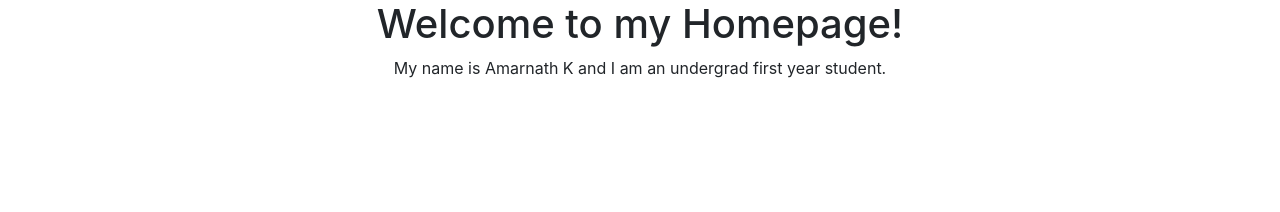
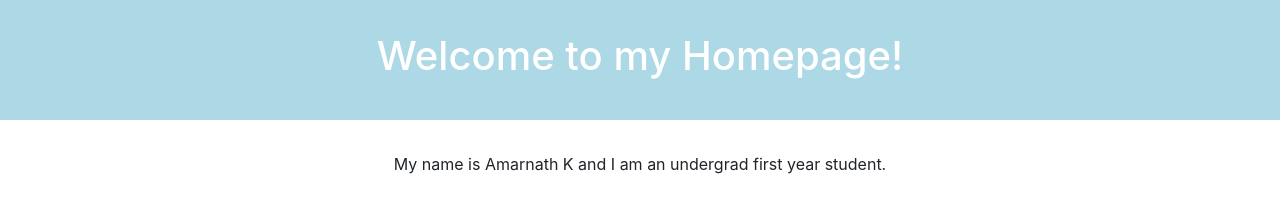
Before and after one commit to Amar-2003/Homepage, a plain HTML site: page index.html in a window 1280 px wide. Drawn offline with nearby package versions, Linux system fonts and the light colour scheme.

Commit message:
Changed styles

```diff
--- a/index.html
+++ b/index.html
@@ -8,12 +8,16 @@
         <link href="styles.css" rel="stylesheet">
         <title>My Webpage</title>
     </head>
-    <body class="centered">
-        <h1>
-            Welcome to my Homepage!
-        </h1>
-        <p class="medium">
+    <body>
+       <div class="heading">
+            <h1>
+                Welcome to my Homepage!
+            </h1>
+       </div>
+        <p class="centered">
             My name is Amarnath K and I am an undergrad first year student.
         </p>
+
+
     </body>
 </html>
--- a/styles.css
+++ b/styles.css
@@ -7,3 +7,12 @@
 {
     font-size: medium;
 }
+.heading
+{
+    background-color:lightblue;
+    color:white;
+    margin-bottom: 2rem;
+    padding: 2rem 1rem;
+    text-align: center;
+
+}
```
